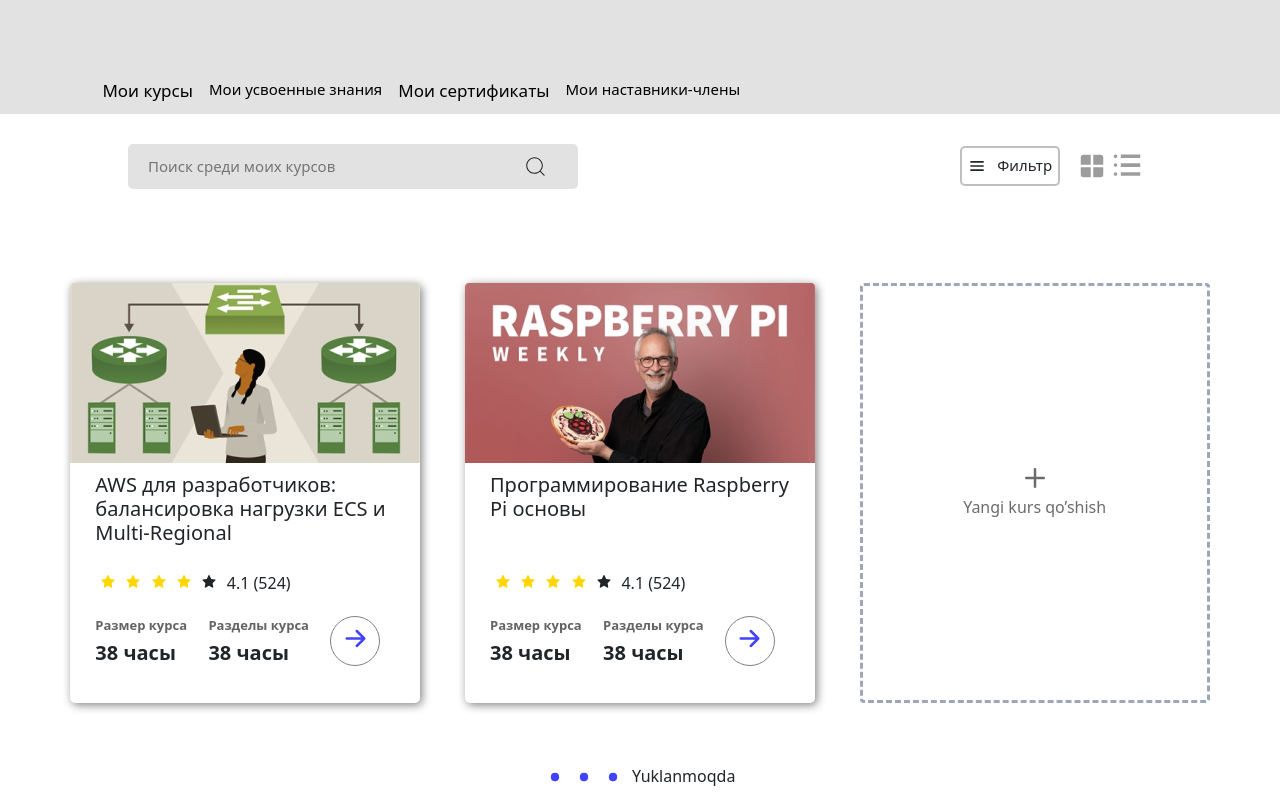
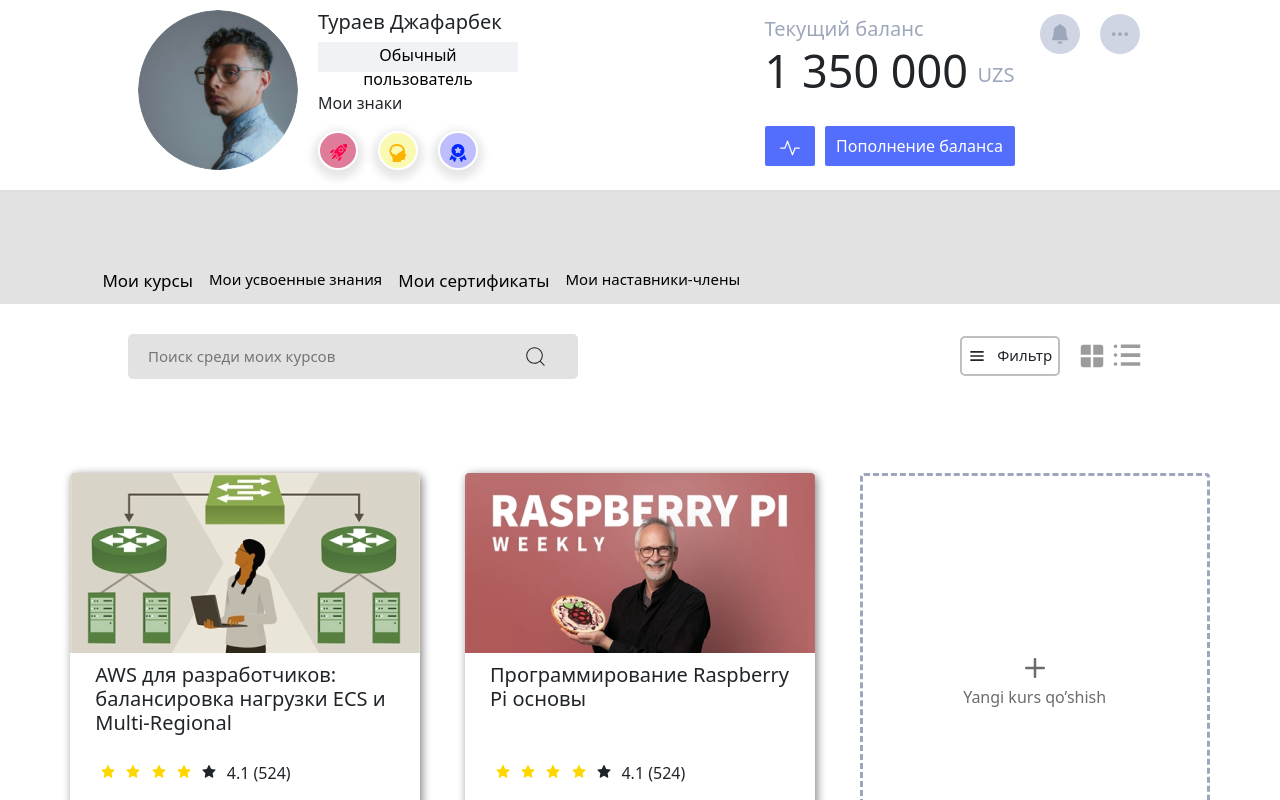
Before and after one commit to otabekbeb/garvid_user, a React (Create React App) app: page / in a window 1280 px wide. Shown: the top 800 px of the page. Built offline with nearby package versions, Linux system fonts and the light colour scheme.

Commit message:
sSQsQS
SQsqSQsq

```diff
--- a/src/App.js
+++ b/src/App.js
@@ -1,12 +1,12 @@
 import React from 'react'
+import Profil from './pages/js/profil'
 import Pdp from './pages/js/Pdp'
-
 
 export default function App() {
   return (
     <div>
+     <Profil/>
      <Pdp/>
-
     </div>
   )
 }
```
